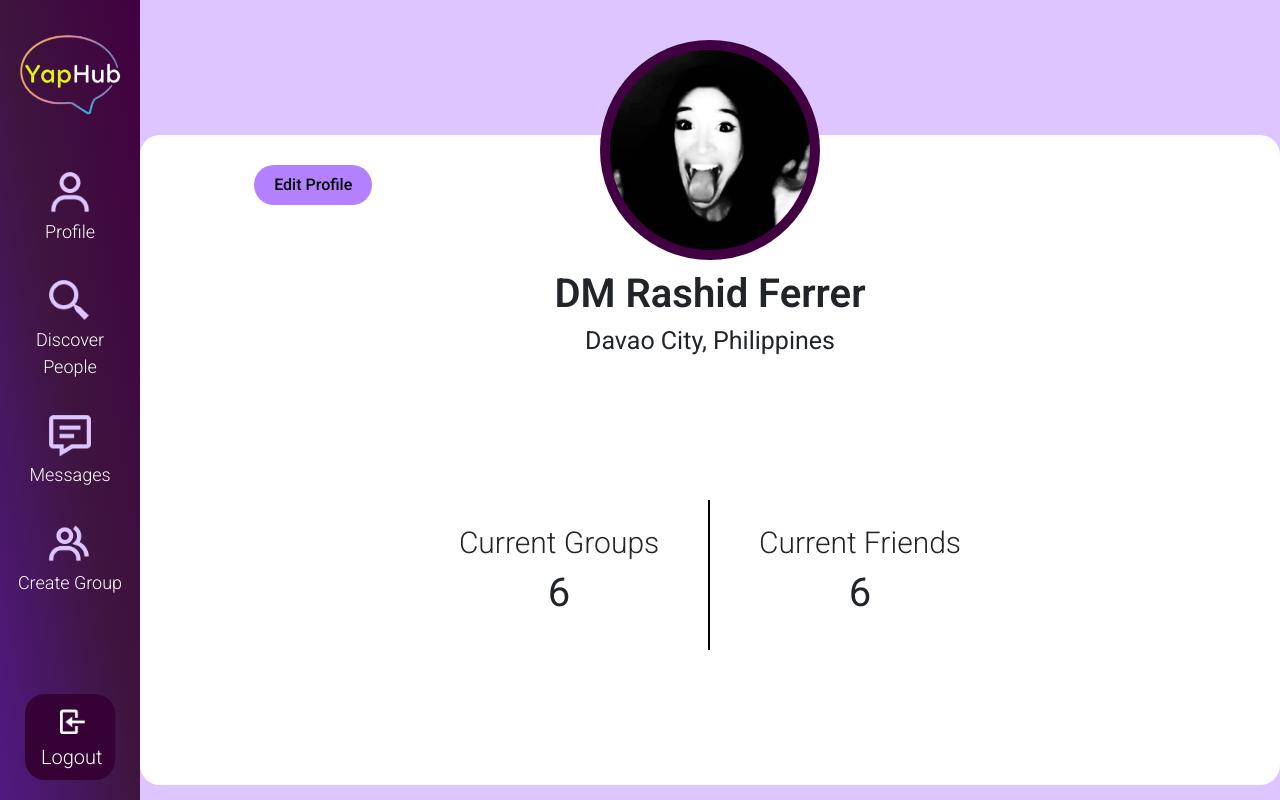
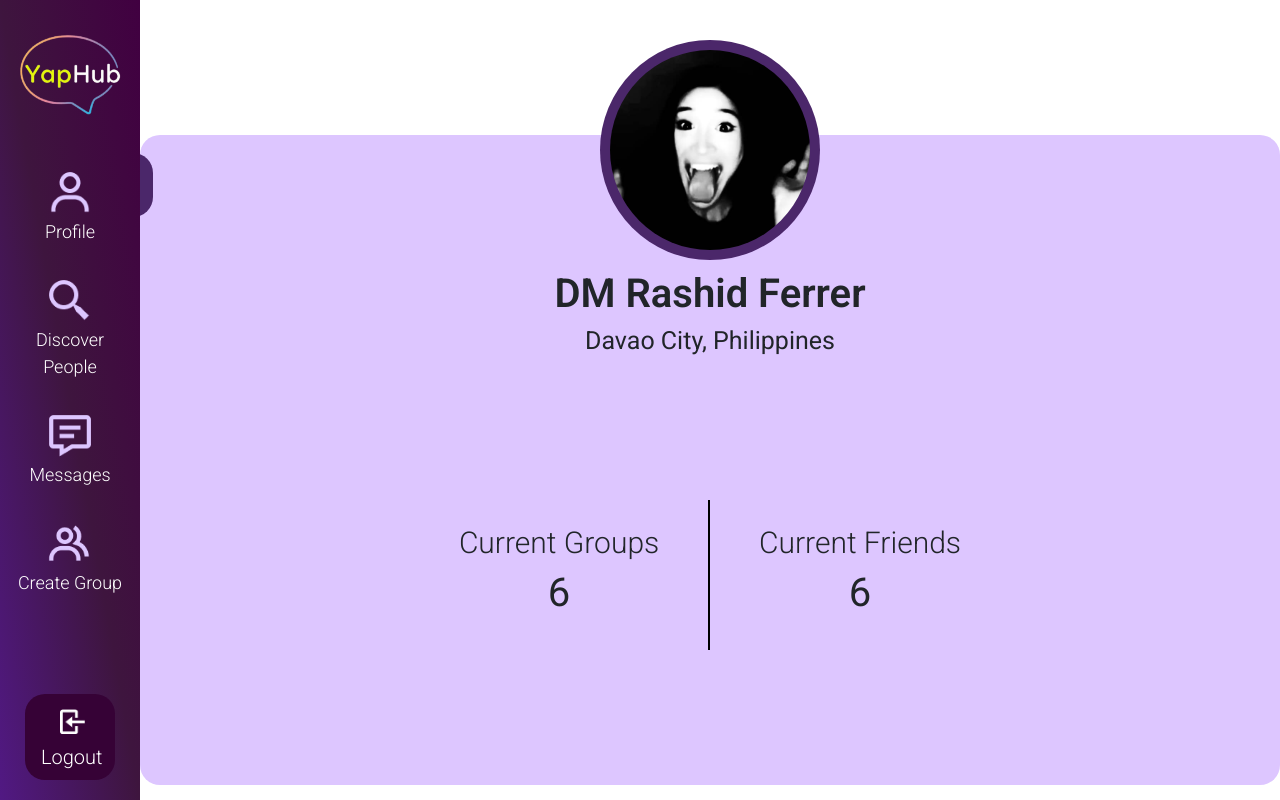
Before and after one commit to Secretus1204/MyProject, a PHP site: page /profilePage.php in a window 1280 px wide. Run offline with PHP 8.4, Linux system fonts and the light colour scheme.

Commit message:
with profile enhanced

```diff
--- a/Styles/navbar.css
+++ b/Styles/navbar.css
@@ -7,6 +7,7 @@
     height: 100%;
     position: fixed;
     width: 140px;
+    z-index: 1;
 }
 
 .logo img{
--- a/Styles/profilePage.css
+++ b/Styles/profilePage.css
@@ -1,14 +1,13 @@
 
 
 body{
-    background: #DDC6FF;
     padding: 0;
     margin: 0;
 }
 
 
 .background{
-    background:#DDC6FF;
+    background:white;
     margin: 0;
     padding: 0;
     width: 100%;
@@ -21,7 +20,7 @@
 }
 
 .info_container{
-    background-color: white;
+    background-color: #DDC6FF;
     display: flex;
     align-items: center;
     justify-content: space-evenly;
@@ -36,20 +35,21 @@
 .edit_Profbtn{
     position: absolute;
     margin-bottom: 550px;
-    margin-right: 62%;
+    margin-right: 1200px;
+    z-index: 0;
 }
 
 .edit_Profbtn button{
     padding: 8px 20px;
     font-weight: 500;
-    background-color: #B380FF;
+    background-color: #4B276A;
     border: 0;
     border-radius: 20px;
 }
 
 .edit_Profbtn button a{
     text-decoration: none;
-    color: black;
+    color: #FEFEFE;
 }
 
 .edit_Profbtn button:hover{
@@ -60,7 +60,7 @@
 .profile {
     position: absolute;
     margin-bottom: 620px;
-    background-color: #410041;
+    background-color: #4B276A;
     padding: 10px;
     border-radius: 50%;
 }
--- a/profilePage.php
+++ b/profilePage.php
@@ -16,7 +16,7 @@
     <?php include('templates/navbar.php'); ?>
     <section class="background">
         <div class="info_container">
-        <div class="edit_Profbtn">
+                <div class="edit_Profbtn">
                     <button><a href="">Edit Profile</a></button>
                 </div>
                 <div class="profile">
```
Also changed, not shown: Styles/Login.css (+15 -15 lines), index.php (+5 -5 lines), login.php (+4 -4 lines).
